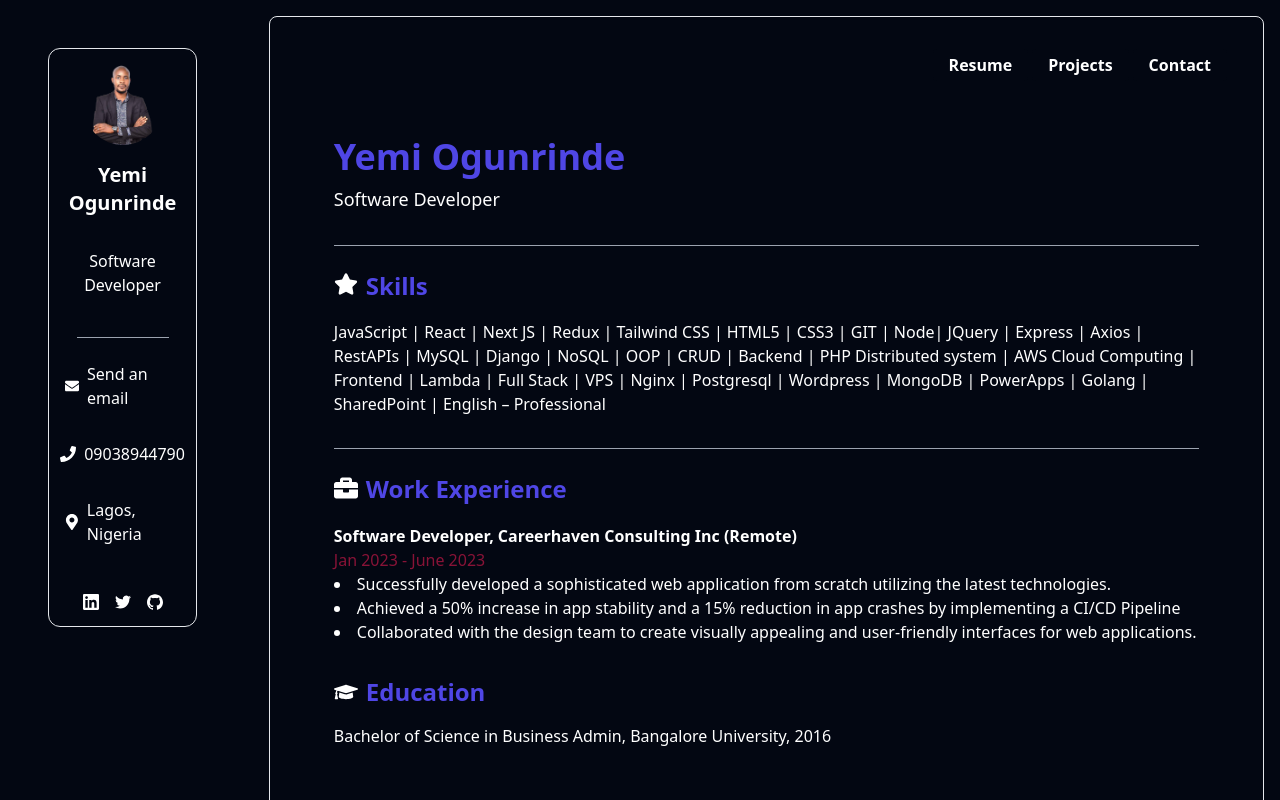
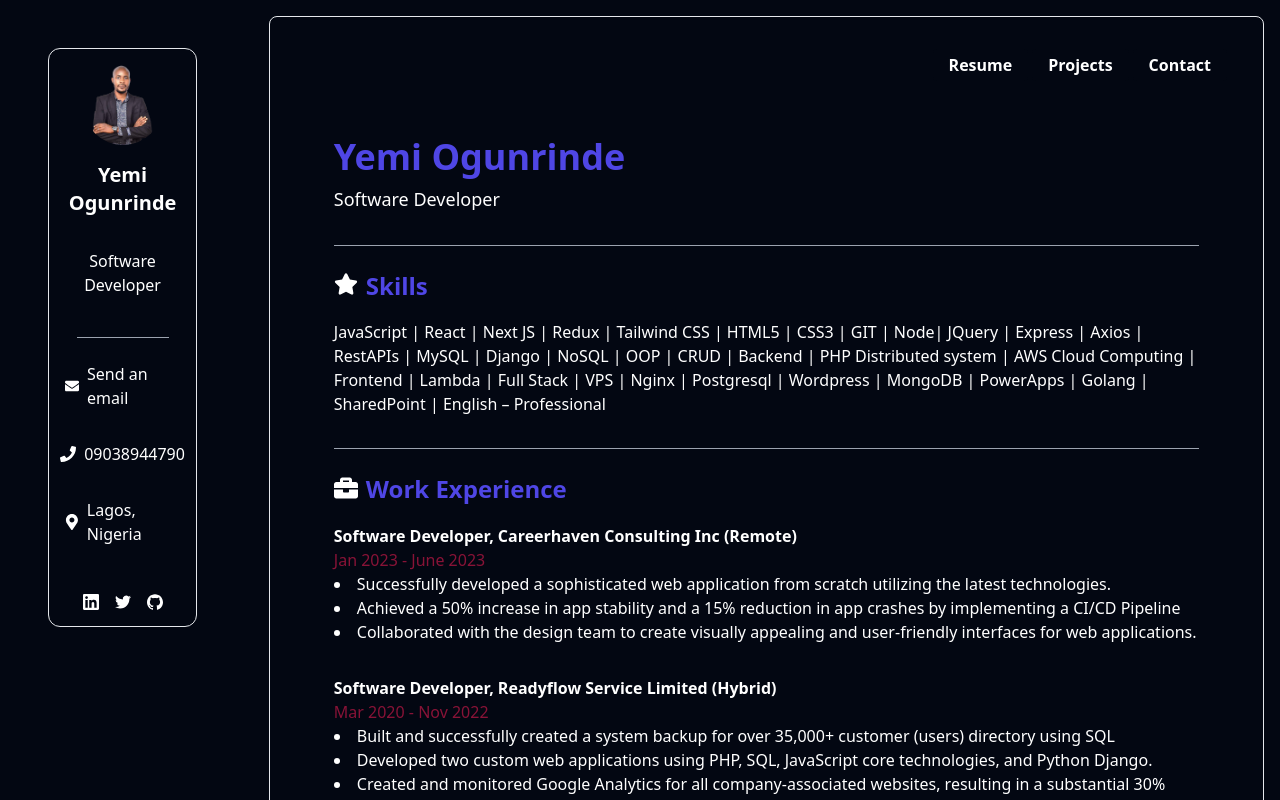
Before and after one commit to BisiOlaYemi/Yemi, a React (Create React App) app: page / in a window 1280 px wide. Both pictures are taken after a click on the button "Resume". Shown: the top 800 px of the page. Built offline with nearby package versions, Linux system fonts and the light colour scheme.

Commit message:
Added more content to resume

```diff
--- a/src/components/Files/Resume.jsx
+++ b/src/components/Files/Resume.jsx
@@ -43,7 +43,22 @@ const Resume = () => {
           </li>
         </ul>
       </div>
-
+      <div className="mb-8">
+        <div className="thread" />
+        <p className="font-bold">Software Developer, Readyflow Service Limited (Hybrid)</p>
+        <p className="text-rose-900">Mar 2020 - Nov 2022</p>
+        <ul className="list-disc list-inside">
+          <li>
+            Built and successfully created a system backup for over 35,000+ customer (users) directory using SQL
+          </li>
+          <li>
+            Developed two custom web applications using PHP, SQL, JavaScript core technologies, and Python Django.
+          </li>
+          <li>
+            Created and monitored Google Analytics for all company-associated websites, resulting in a substantial 30% upturn
+          </li>
+        </ul>
+      </div>
       <div className="mb-8">
         <div className="thread" />
         <h2 className="text-2xl font-bold mb-4 relative z-10">
```
